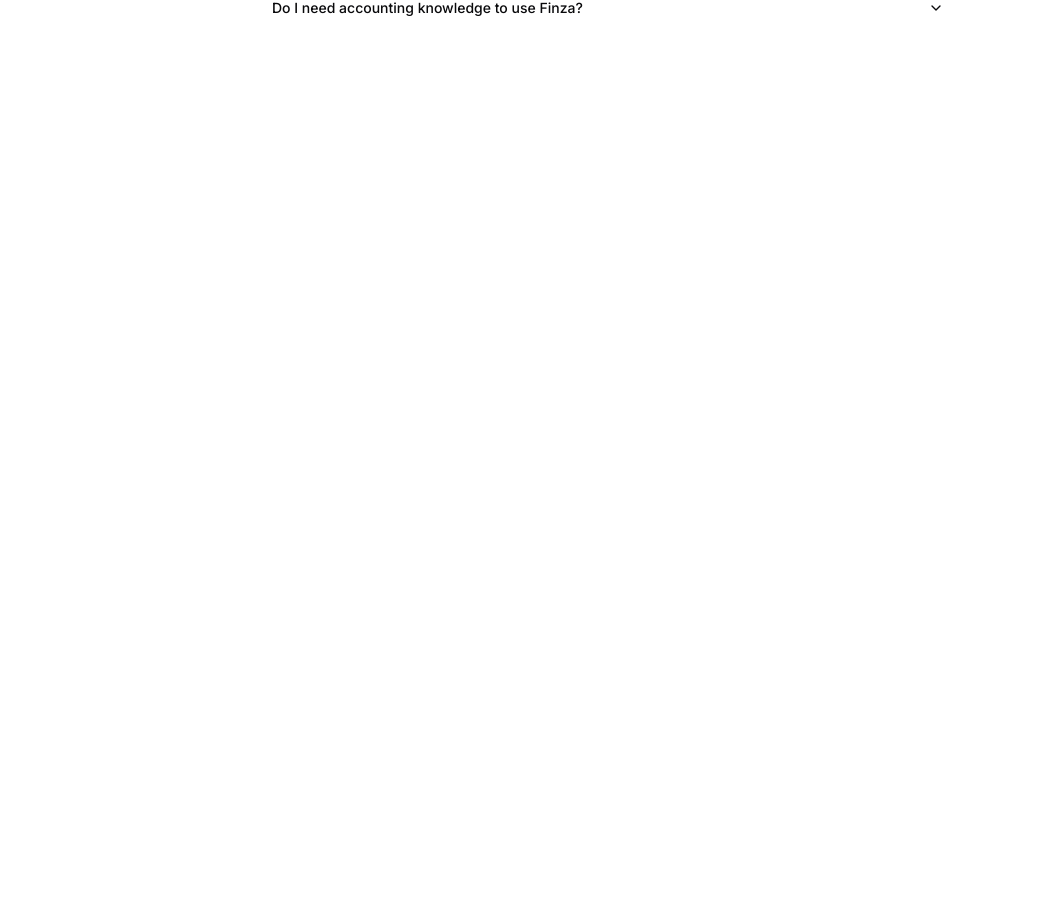
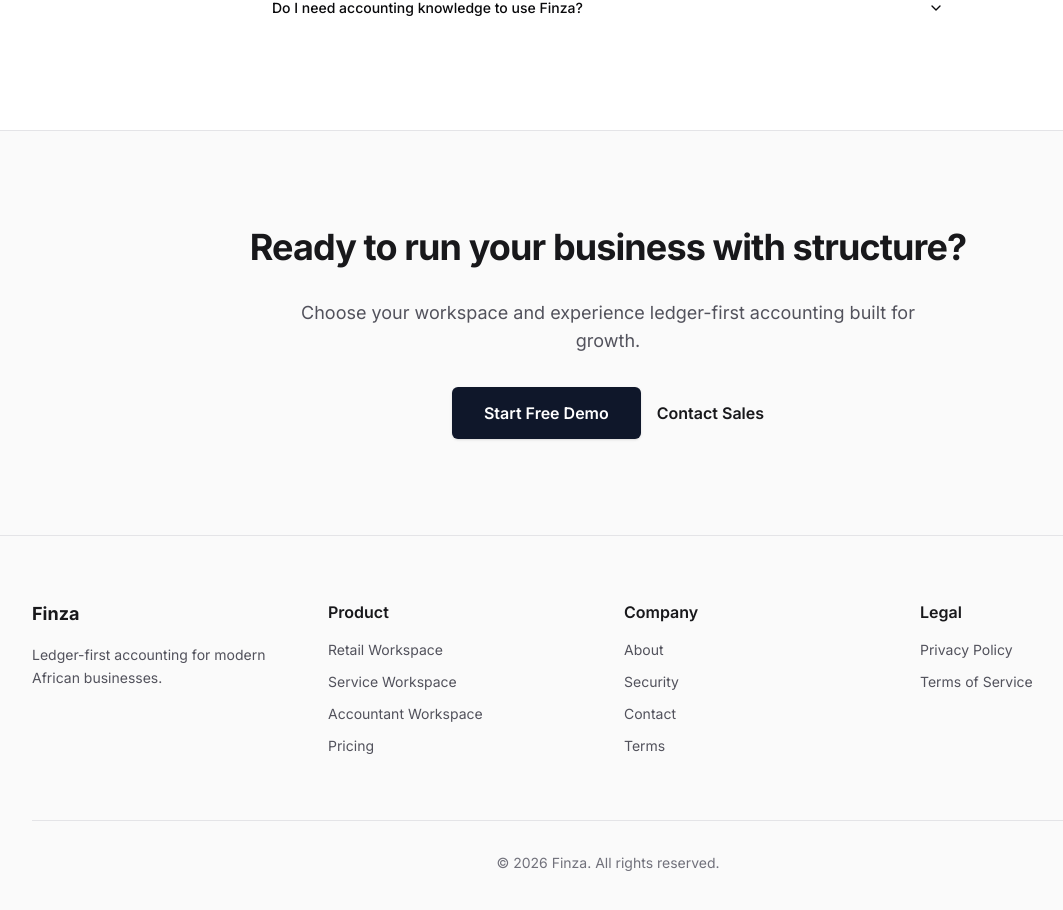
Before and after one commit to collinsadu0921-netizen/finzamarketing, a Next.js app: page / in a window 1280 px wide. Shown: the part 3759-4669 px from the top of the page, without its empty margins (32-1095 px from the left). Before the commit the page ends 3889 px from the top, so only its background shows below. Built offline with nearby package versions, Linux system fonts and the light colour scheme.

Commit message:
Update page.tsx

```diff
--- a/src/app/page.tsx
+++ b/src/app/page.tsx
@@ -324,6 +324,35 @@
           </div>
         </Container>
       </section>
+      {/* Final CTA Section */}
+      <section className="py-24 bg-zinc-50 border-t border-zinc-200 text-center">
+        <Container>
+          <div className="max-w-3xl mx-auto space-y-8">
+            <h2 className="text-3xl font-bold tracking-tight text-zinc-900 sm:text-4xl">
+              Ready to run your business with structure?
+            </h2>
+            <p className="text-lg text-zinc-600 max-w-2xl mx-auto">
+              Choose your workspace and experience ledger-first accounting built for growth.
+            </p>
+            <div className="flex flex-col sm:flex-row items-center justify-center gap-4">
+              <Link
+                href="/demo"
+                className="rounded-md bg-[#0F172A] px-8 py-3.5 text-base font-semibold text-white shadow-sm hover:bg-[#0F172A]/90 transition-colors w-full sm:w-auto"
+              >
+                Start Free Demo
+              </Link>
+              <Link
+                href="/contact"
+                className="text-base font-semibold text-zinc-900 hover:text-zinc-700 transition-colors"
+              >
+                Contact Sales
+              </Link>
+            </div>
+          </div>
+        </Container>
+      </section>
+
+      <Footer />
     </main>
   );
 }
```
